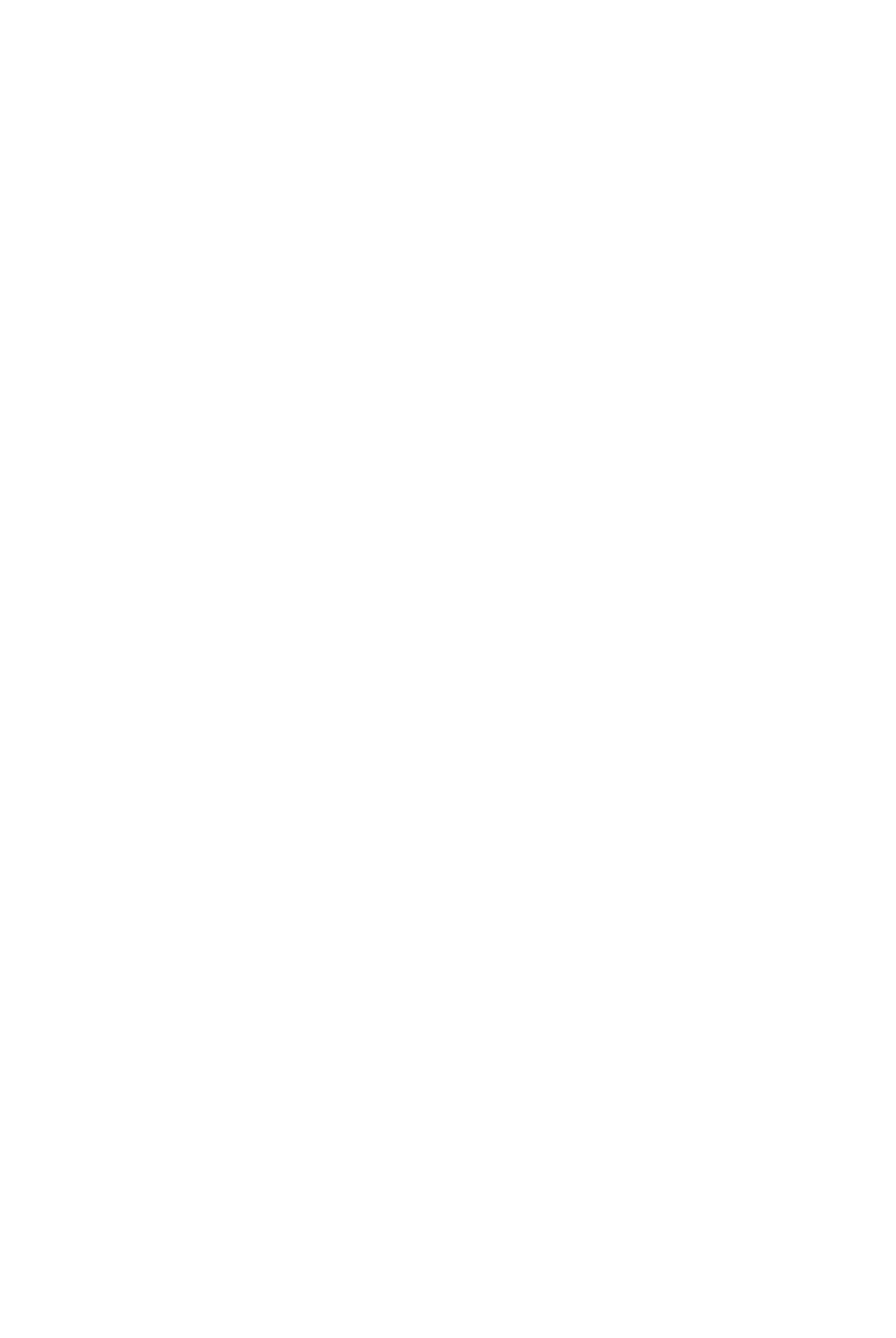
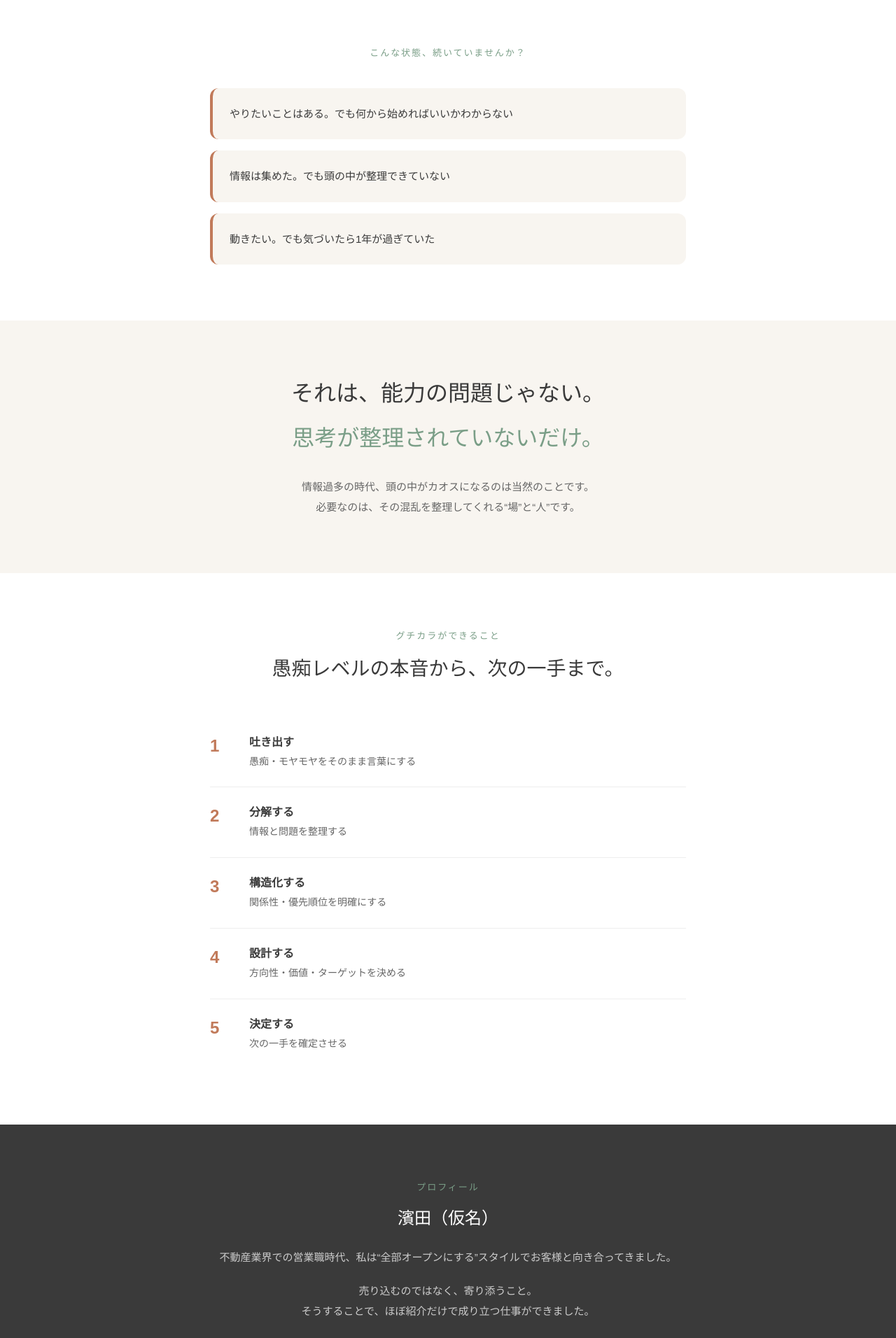
Before and after one commit to gu-chikara/guchikara-lp, a Next.js app: page / in a window 1280 px wide. Shown: the part 820-2732 px from the top of the page at 70% size. Before the commit the page ends 806 px from the top, so only its background shows below. Built offline with nearby package versions, Linux system fonts and the light colour scheme.

Commit message:
Add sections 1-6 and footer

```diff
--- a/app/page.tsx
+++ b/app/page.tsx
@@ -14,8 +14,9 @@ export default function Home() {
   const hasHero = heroExists();
 
   return (
-    <div style={{ backgroundColor: "#F8F5F0", minHeight: "100vh", fontFamily: "sans-serif", color: "#3A3A3A" }}>
-      {/* Navbar */}
+    <div style={{ backgroundColor: "#F8F5F0", fontFamily: "sans-serif", color: "#3A3A3A" }}>
+
+      {/* ── Navbar ── */}
       <nav style={{
         backgroundColor: "#F8F5F0",
         borderBottom: "1px solid #ddd",
@@ -37,9 +38,8 @@ export default function Home() {
         </div>
       </nav>
 
-      {/* FV */}
+      {/* ── FV ── */}
       <div style={{ display: "flex", minHeight: "calc(100vh - 57px)" }} className="fv-container">
-        {/* Left column - hero image */}
         <div style={{
           width: "45%",
           backgroundColor: "#c8d8cc",
@@ -52,22 +52,17 @@ export default function Home() {
               src="/guchikara-lp/images/hero.jpg"
               alt="グチカラ ヒーロー画像"
               fill
-              style={{ objectFit: "cover" }}
+              style={{ objectFit: "cover", objectPosition: "top center" }}
               priority
             />
           )}
-          {/* Gradient fade to right */}
           <div style={{
-            position: "absolute",
-            top: 0,
-            right: 0,
-            width: "120px",
-            height: "100%",
+            position: "absolute", top: 0, right: 0,
+            width: "120px", height: "100%",
             background: "linear-gradient(to right, transparent, #F8F5F0)",
           }} />
         </div>
 
-        {/* Right column - content */}
         <div style={{
           width: "55%",
           display: "flex",
@@ -75,117 +70,213 @@ export default function Home() {
           padding: "44px 40px",
         }} className="fv-right">
           <div style={{ maxWidth: "480px" }}>
-            {/* Brand text */}
-            <p style={{
-              fontSize: "12px",
-              color: "#7A9E87",
-              letterSpacing: "0.15em",
-              marginBottom: "16px",
-            }}>
+            <p style={{ fontSize: "12px", color: "#7A9E87", letterSpacing: "0.15em", marginBottom: "16px" }}>
               GUCHIKARA — 思考整理セッション
             </p>
-
-            {/* Tag badge */}
             <div style={{ marginBottom: "24px" }}>
               <span style={{
-                display: "inline-flex",
-                alignItems: "center",
-                gap: "8px",
-                backgroundColor: "#fff",
-                border: "0.5px solid #C17A5A",
-                borderRadius: "40px",
-                padding: "8px 18px",
-                fontSize: "13px",
-                color: "#3A3A3A",
+                display: "inline-flex", alignItems: "center", gap: "8px",
+                backgroundColor: "#fff", border: "0.5px solid #C17A5A",
+                borderRadius: "40px", padding: "8px 18px", fontSize: "13px", color: "#3A3A3A",
               }}>
-                <span style={{
-                  width: "8px",
-                  height: "8px",
-                  borderRadius: "50%",
-                  backgroundColor: "#C17A5A",
-                  flexShrink: 0,
-                }} />
+                <span style={{ width: "8px", height: "8px", borderRadius: "50%", backgroundColor: "#C17A5A", flexShrink: 0 }} />
                 愚痴を、力に変える。
               </span>
             </div>
-
-            {/* H1 */}
-            <h1 style={{
-              fontSize: "2.25rem",
-              fontWeight: "500",
-              lineHeight: "1.4",
-              marginBottom: "20px",
-            }}>
+            <h1 style={{ fontSize: "2.25rem", fontWeight: "500", lineHeight: "1.4", marginBottom: "20px" }}>
               ぜんぶ、<span style={{ color: "#7A9E87" }}>話して。</span>
             </h1>
-
-            {/* Divider */}
-            <div style={{
-              width: "40px",
-              height: "2px",
-              backgroundColor: "#C17A5A",
-              marginBottom: "20px",
-            }} />
-
-            {/* Sub */}
-            <p style={{
-              fontSize: "15px",
-              color: "#555",
-              lineHeight: "1.8",
-              marginBottom: "16px",
-            }}>
+            <div style={{ width: "40px", height: "2px", backgroundColor: "#C17A5A", marginBottom: "20px" }} />
+            <p style={{ fontSize: "15px", color: "#555", lineHeight: "1.8", marginBottom: "16px" }}>
               頭の中のカオスを、動ける設計に変える。
             </p>
-
-            {/* Catch copy */}
-            <p style={{
-              fontSize: "13px",
-              color: "#888",
-              lineHeight: "1.8",
-              marginBottom: "32px",
-            }}>
+            <p style={{ fontSize: "13px", color: "#888", lineHeight: "1.8", marginBottom: "32px" }}>
               やりたいことはある。でも、何から始めればいいかわからない。<br />
               そのモヤモヤ、まず全部話してみてください。
             </p>
-
-            {/* CTA button */}
             <div style={{ marginBottom: "12px" }}>
               <a href="#apply" style={{
-                display: "inline-block",
-                backgroundColor: "#C17A5A",
-                color: "#fff",
-                borderRadius: "40px",
-                padding: "14px 32px",
-                fontSize: "15px",
-                fontWeight: "500",
-                textDecoration: "none",
+                display: "inline-block", backgroundColor: "#C17A5A", color: "#fff",
+                borderRadius: "40px", padding: "14px 32px", fontSize: "15px",
+                fontWeight: "500", textDecoration: "none",
               }}>
                 無料相談を申し込む
               </a>
             </div>
-
-            {/* Note */}
-            <p style={{ fontSize: "12px", color: "#aaa" }}>
-              ※ 完全無料・勧誘なし・60分
-            </p>
+            <p style={{ fontSize: "12px", color: "#aaa" }}>※ 完全無料・勧誘なし・60分</p>
           </div>
         </div>
       </div>
 
+      {/* ── ブロック① 共感セクション ── */}
+      <section id="about" style={{ backgroundColor: "#ffffff" }}>
+        <div style={{ maxWidth: "720px", margin: "0 auto", padding: "80px 20px", textAlign: "center" }}>
+          <p style={{ fontSize: "13px", color: "#7A9E87", letterSpacing: "0.15em", marginBottom: "40px" }}>
+            こんな状態、続いていませんか？
+          </p>
+          <div style={{ display: "flex", flexDirection: "column", gap: "16px", textAlign: "left" }}>
+            {[
+              "やりたいことはある。でも何から始めればいいかわからない",
+              "情報は集めた。でも頭の中が整理できていない",
+              "動きたい。でも気づいたら1年が過ぎていた",
+            ].map((text, i) => (
+              <div key={i} style={{
+                backgroundColor: "#F8F5F0",
+                borderRadius: "12px",
+                padding: "24px",
+                borderLeft: "4px solid #C17A5A",
+              }}>
+                <p style={{ fontSize: "15px", color: "#3A3A3A", margin: 0, lineHeight: "1.7" }}>{text}</p>
+              </div>
+            ))}
+          </div>
+        </div>
+      </section>
+
+      {/* ── ブロック② 問題提起セクション ── */}
+      <section style={{ backgroundColor: "#F8F5F0" }}>
+        <div style={{ maxWidth: "640px", margin: "0 auto", padding: "80px 20px", textAlign: "center" }}>
+          <p style={{ fontSize: "2rem", fontWeight: "500", color: "#3A3A3A", margin: 0, lineHeight: "1.5" }}>
+            それは、能力の問題じゃない。
+          </p>
+          <p style={{ fontSize: "2rem", fontWeight: "500", color: "#7A9E87", marginTop: "16px", marginBottom: 0, lineHeight: "1.5" }}>
+            思考が整理されていないだけ。
+          </p>
+          <p style={{ fontSize: "15px", color: "#666", lineHeight: "1.9", marginTop: "32px" }}>
+            情報過多の時代、頭の中がカオスになるのは当然のことです。<br />
+            必要なのは、その混乱を整理してくれる&ldquo;場&rdquo;と&ldquo;人&rdquo;です。
+          </p>
+        </div>
+      </section>
+
+      {/* ── ブロック③ 解決策セクション ── */}
+      <section style={{ backgroundColor: "#ffffff" }}>
+        <div style={{ maxWidth: "720px", margin: "0 auto", padding: "80px 20px", textAlign: "center" }}>
+          <p style={{ fontSize: "13px", color: "#7A9E87", letterSpacing: "0.15em", marginBottom: "16px" }}>
+            グチカラができること
+          </p>
+          <h2 style={{ fontSize: "1.75rem", fontWeight: "500", color: "#3A3A3A", marginBottom: "48px" }}>
+            愚痴レベルの本音から、次の一手まで。
+          </h2>
+          <div style={{ textAlign: "left" }}>
+            {[
+              { num: "1", title: "吐き出す", desc: "愚痴・モヤモヤをそのまま言葉にする" },
+              { num: "2", title: "分解する", desc: "情報と問題を整理する" },
+              { num: "3", title: "構造化する", desc: "関係性・優先順位を明確にする" },
+              { num: "4", title: "設計する", desc: "方向性・価値・ターゲットを決める" },
+              { num: "5", title: "決定する", desc: "次の一手を確定させる" },
+            ].map((step, i, arr) => (
+              <div key={i} style={{
+                display: "flex",
+                alignItems: "flex-start",
+                gap: "24px",
+                padding: "24px 0",
+                borderBottom: i < arr.length - 1 ? "1px solid #eee" : "none",
+              }}>
+                <span style={{ fontSize: "1.5rem", fontWeight: "700", color: "#C17A5A", minWidth: "32px", lineHeight: "1.4" }}>
+                  {step.num}
+                </span>
+                <div>
+                  <p style={{ fontSize: "16px", fontWeight: "600", color: "#3A3A3A", margin: "0 0 4px" }}>{step.title}</p>
+                  <p style={{ fontSize: "14px", color: "#666", margin: 0, lineHeight: "1.7" }}>{step.desc}</p>
+                </div>
+              </div>
+            ))}
+          </div>
+        </div>
+      </section>
+
+      {/* ── ブロック④ プロフィールセクション ── */}
+      <section style={{ backgroundColor: "#3A3A3A" }}>
+        <div style={{ maxWidth: "720px", margin: "0 auto", padding: "80px 20px", textAlign: "center" }}>
+          <p style={{ fontSize: "13px", color: "#7A9E87", letterSpacing: "0.15em", marginBottom: "16px" }}>
+            プロフィール
+          </p>
+          <h2 style={{ fontSize: "1.5rem", fontWeight: "500", color: "#ffffff", marginTop: "16px", marginBottom: 0 }}>
+            濱田（仮名）
+          </h2>
+          <p style={{ fontSize: "15px", color: "#ccc", lineHeight: "1.9", marginTop: "24px" }}>
+            不動産業界での営業職時代、私は&ldquo;全部オープンにする&rdquo;スタイルでお客様と向き合ってきました。
+          </p>
+          <p style={{ fontSize: "15px", color: "#ccc", lineHeight: "1.9", marginTop: "20px" }}>
+            売り込むのではなく、寄り添うこと。<br />
+            そうすることで、ほぼ紹介だけで成り立つ仕事ができました。
+          </p>
+          <p style={{ fontSize: "15px", color: "#ccc", lineHeight: "1.9", marginTop: "20px" }}>
+            その経験から気づいたのは、人は&ldquo;整理された安心感&rdquo;の中でこそ、本当にやりたいことを話せるということ。<br />
+            グチカラは、その場を作るサービスです。
+          </p>
+        </div>
+      </section>
+
+      {/* ── ブロック⑤ 料金セクション ── */}
+      <section id="price" style={{ backgroundColor: "#F8F5F0" }}>
+        <div style={{ maxWidth: "640px", margin: "0 auto", padding: "80px 20px", textAlign: "center" }}>
+          <p style={{ fontSize: "13px", color: "#7A9E87", letterSpacing: "0.15em", marginBottom: "40px" }}>
+            料金
+          </p>
+          <div style={{ display: "flex", gap: "24px", justifyContent: "center" }} className="price-cards">
+            {/* カード1 */}
+            <div style={{
+              flex: 1, backgroundColor: "#ffffff", borderRadius: "16px",
+              padding: "40px 32px", textAlign: "left",
+            }}>
+              <p style={{ fontSize: "13px", color: "#7A9E87", fontWeight: "600", marginBottom: "16px" }}>初回無料相談</p>
+              <p style={{ fontSize: "3rem", fontWeight: "700", color: "#3A3A3A", margin: "0 0 16px", lineHeight: 1 }}>¥0</p>
+              <p style={{ fontSize: "14px", color: "#555", marginBottom: "12px" }}>60分・オンライン・完全無料</p>
+              <p style={{ fontSize: "13px", color: "#aaa" }}>まずは話してみてください</p>
+            </div>
+            {/* カード2 */}
+            <div style={{
+              flex: 1, backgroundColor: "#C17A5A", borderRadius: "16px",
+              padding: "40px 32px", textAlign: "left",
+            }}>
+              <p style={{ fontSize: "13px", color: "#ffffff", fontWeight: "600", marginBottom: "16px" }}>思考整理セッション</p>
+              <p style={{ fontSize: "3rem", fontWeight: "700", color: "#ffffff", margin: "0 0 16px", lineHeight: 1 }}>¥8,000</p>
+              <p style={{ fontSize: "14px", color: "rgba(255,255,255,0.85)", marginBottom: "12px" }}>60分・オンライン</p>
+              <p style={{ fontSize: "13px", color: "rgba(255,255,255,0.7)" }}>セッション後に行動プランをお渡しします</p>
+            </div>
+          </div>
+        </div>
+      </section>
+
+      {/* ── ブロック⑥ CTAセクション ── */}
+      <section id="apply" style={{ backgroundColor: "#7A9E87" }}>
+        <div style={{ maxWidth: "720px", margin: "0 auto", padding: "80px 20px", textAlign: "center" }}>
+          <h2 style={{ fontSize: "2rem", fontWeight: "500", color: "#ffffff", margin: 0, lineHeight: "1.5" }}>
+            まず、ぜんぶ話してみてください。
+          </h2>
+          <p style={{ fontSize: "15px", color: "rgba(255,255,255,0.8)", marginTop: "16px", marginBottom: "40px" }}>
+            整理されると、人は動き出せる。
+          </p>
+          <a href="https://forms.gle/" style={{
+            display: "inline-block",
+            backgroundColor: "#ffffff", color: "#C17A5A",
+            fontWeight: "700", borderRadius: "40px",
+            padding: "16px 48px", fontSize: "16px",
+            textDecoration: "none",
+          }}>
+            無料相談を申し込む
+          </a>
+          <p style={{ fontSize: "12px", color: "rgba(255,255,255,0.6)", marginTop: "16px" }}>
+            ※ 完全無料・勧誘なし・オンライン60分
+          </p>
+        </div>
+      </section>
+
+      {/* ── フッター ── */}
+      <footer style={{ backgroundColor: "#3A3A3A", textAlign: "center", padding: "32px 20px" }}>
+        <p style={{ fontSize: "13px", color: "#888", margin: 0 }}>
+          © 2025 グチカラ — 思考整理セッション
+        </p>
+      </footer>
+
       <style>{`
         @media (max-width: 768px) {
-          .fv-container {
-            flex-direction: column !important;
-          }
-          .fv-left {
-            width: 100% !important;
-            height: 300px !important;
-            min-height: 300px !important;
-          }
-          .fv-right {
-            width: 100% !important;
-            padding: 32px 24px !important;
-          }
+          .fv-container { flex-direction: column !important; }
+          .fv-left { width: 100% !important; height: 300px !important; min-height: 300px !important; }
+          .fv-right { width: 100% !important; padding: 32px 24px !important; }
+          .price-cards { flex-direction: column !important; }
         }
       `}</style>
     </div>
```
